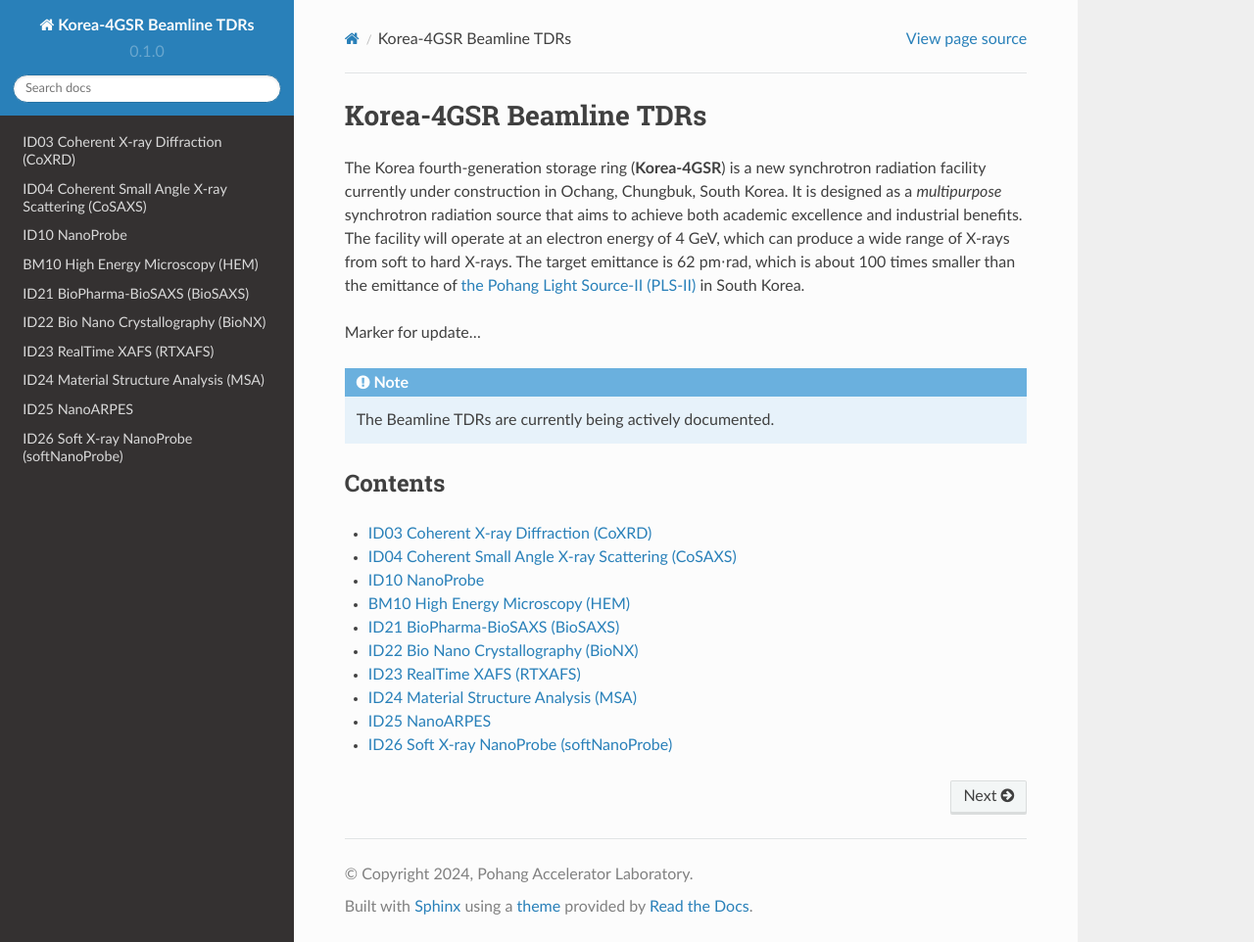
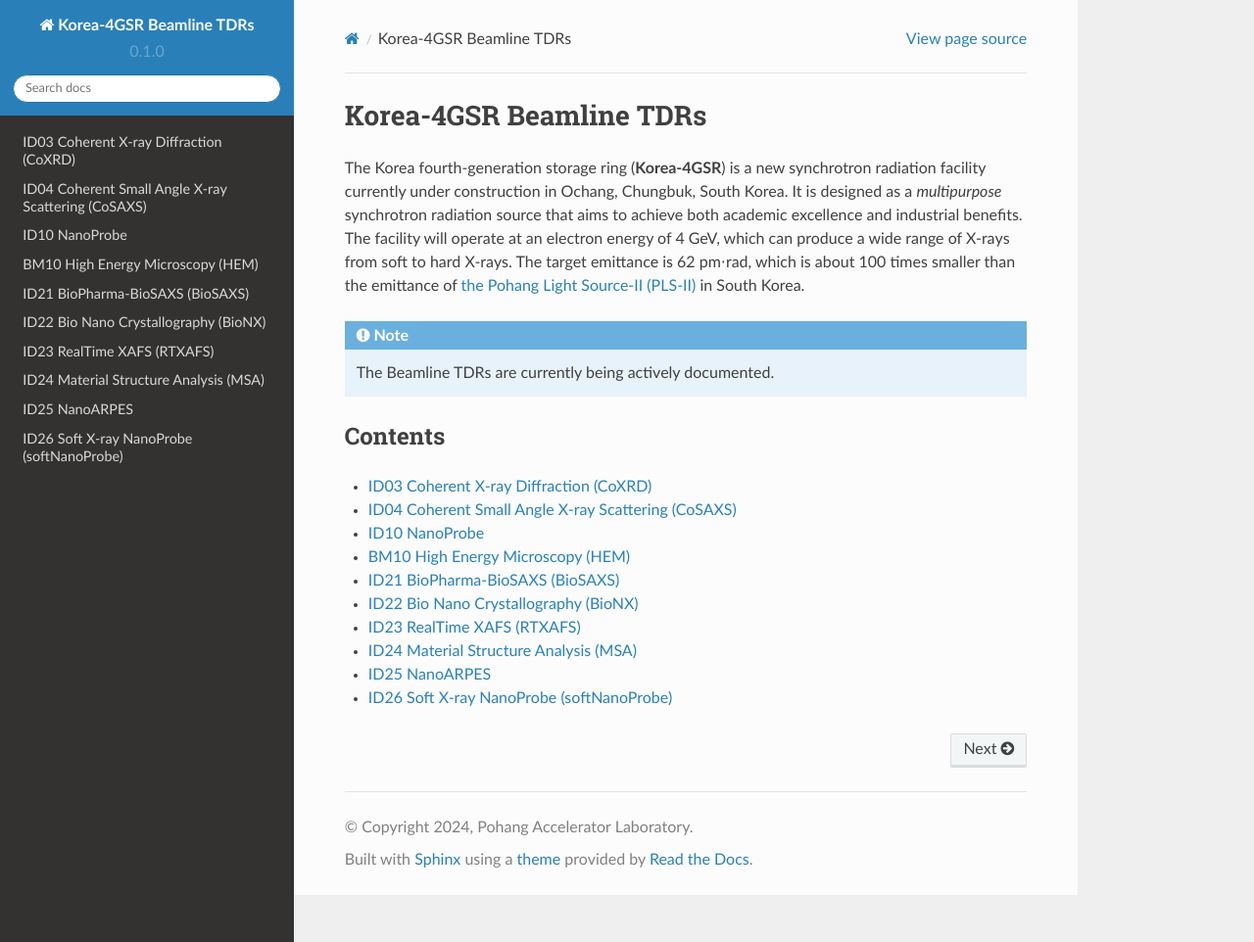
Before and after one commit to limjh0/Korea-4GSRBeamlineTDRs, a Sphinx documentation site: the page built from docs/source/index.rst, in a window 1280 px wide and 962 px high. Shown: the whole window at 98% size. Built offline with Sphinx 7.4.7 and the Read the Docs theme 2.0.0, drawn with Linux system fonts in a browser that asks for light colours.

Commit message:
Update index.rst

```diff
--- a/docs/source/index.rst
+++ b/docs/source/index.rst
@@ -4,7 +4,7 @@ Korea-4GSR Beamline TDRs
 The Korea fourth-generation storage ring (**Korea-4GSR**) is a new synchrotron radiation facility currently under construction in Ochang, Chungbuk, South Korea. It is designed as a *multipurpose* synchrotron radiation source that aims to achieve both academic excellence and industrial benefits. The facility will operate at an electron energy of 4 GeV, which can produce a wide range of X-rays from soft to hard X-rays. The target emittance is 62 pm⋅rad, which is
 about 100 times smaller than the emittance of `the Pohang Light Source-II (PLS-II) <http://pal.postech.ac.kr/>`_ in South Korea.
 
-Marker for update...
+.. Marker for update...
 
 .. Check out the :doc:`usage` section for further information, including
 .. #how to :ref:`installation` the project.
```
